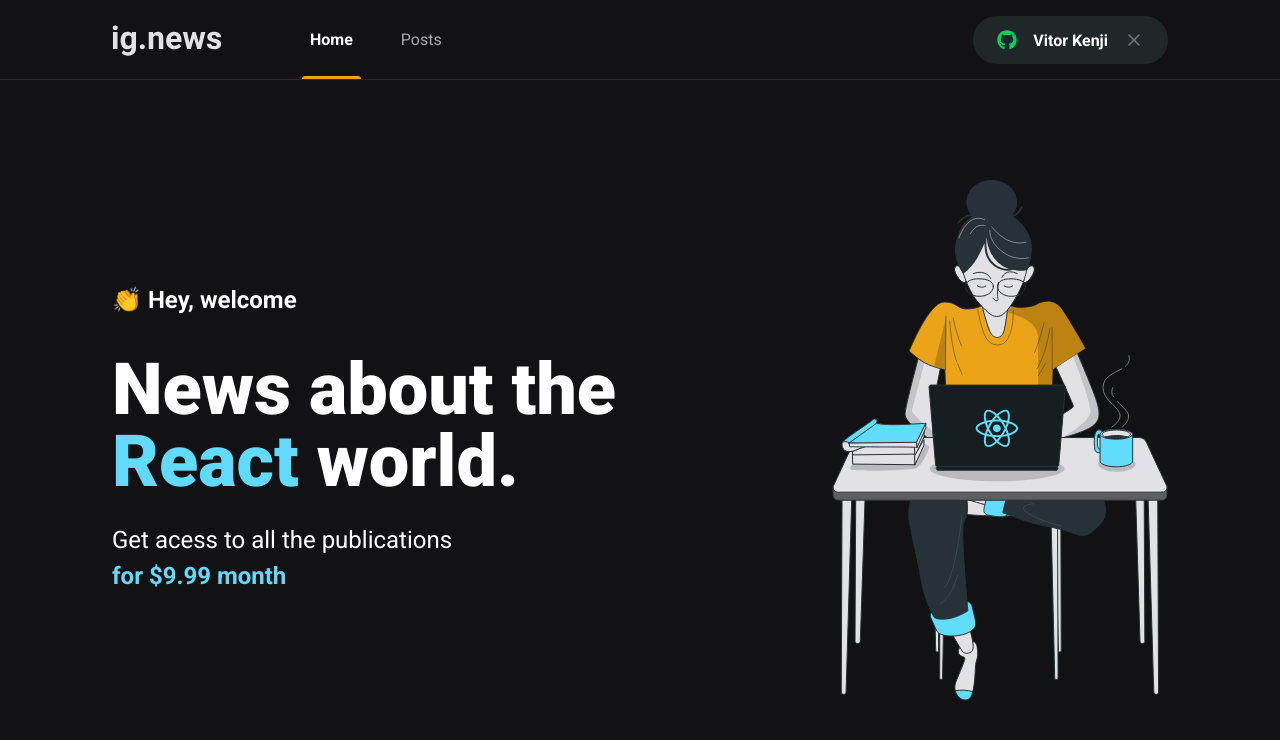
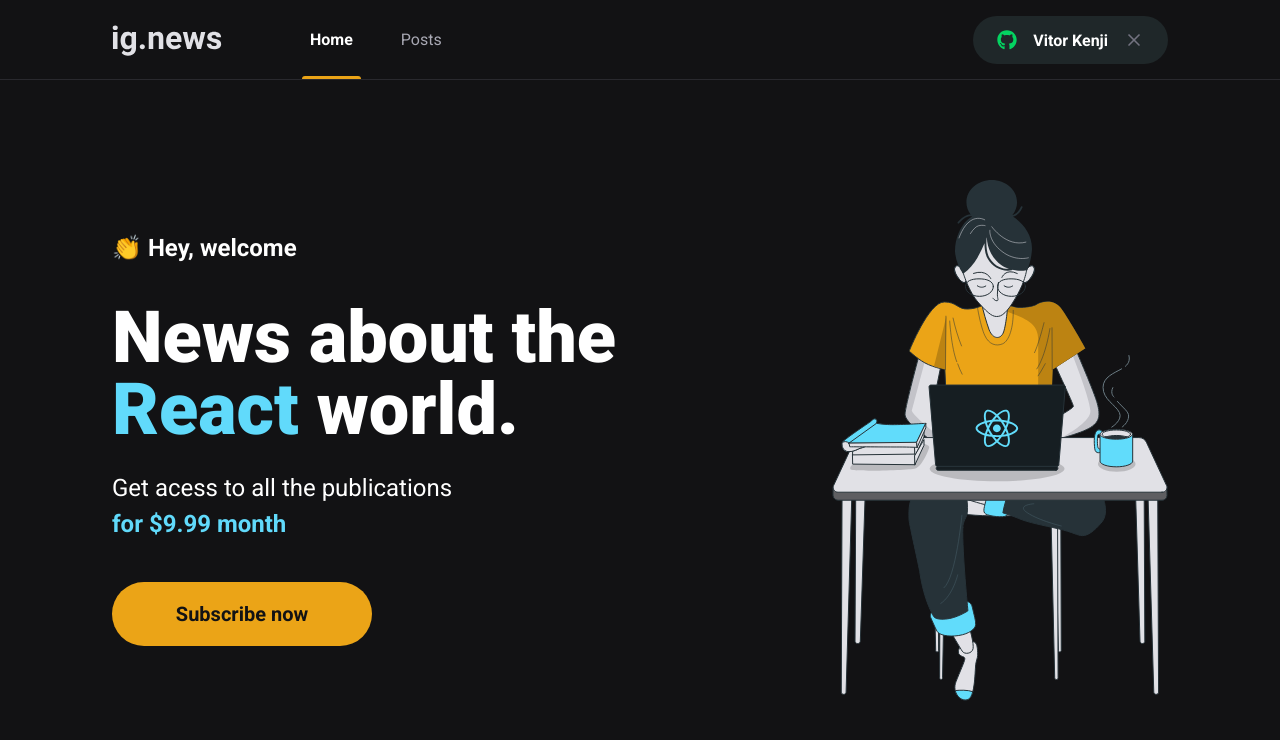
Before and after one commit to vkenji03/ignews, a Next.js app: page / in a window 1280 px wide. Shown: the top 740 px of the page. Built offline with nearby package versions, Linux system fonts and the light colour scheme.

Commit message:
after class componente: SubscribeButton

```diff
--- /dev/null
+++ b/src/components/SusbcribeButton/index.tsx
@@ -0,0 +1,12 @@
+import styles from './styles.module.scss';
+
+export function SubscribeButton() {
+  return (
+    <button
+      type="button"
+      className={styles.subscribeButton}
+    >
+      Subscribe now
+    </button>
+  );
+}
--- /dev/null
+++ b/src/components/SusbcribeButton/styles.module.scss
@@ -0,0 +1,20 @@
+.subscribeButton {
+  height: 4rem;
+  width: 260px;
+  border: 0;
+  border-radius: 2rem;
+  background: var(--yellow-500);
+  color: var(--gray-900);
+  font-size: 1.25rem;
+  font-weight: bold;
+
+  display: flex;
+  align-items: center;
+  justify-content: center;
+
+  transition: filter .2s;
+
+  &:hover {
+    filter: brightness(.8);
+  }
+}
--- a/src/pages/home.module.scss
+++ b/src/pages/home.module.scss
@@ -39,4 +39,8 @@
       font-weight: bold;
     }
   }
+
+  button {
+    margin-top: 2.5rem;
+  }
 }
--- a/src/pages/index.tsx
+++ b/src/pages/index.tsx
@@ -2,6 +2,8 @@
 // so precisa usar export default para os arquivos dentro de pages
 
 import Head from 'next/head';
+
+import { SubscribeButton } from '../components/SusbcribeButton';
 
 import styles from './home.module.scss';
 
@@ -25,6 +27,7 @@
             Get acess to all the publications <br />
             <span>for $9.99 month</span>
           </p>
+          <SubscribeButton />
         </section>
 
         <img src="/images/avatar.svg" alt="Girl coding" />
```
